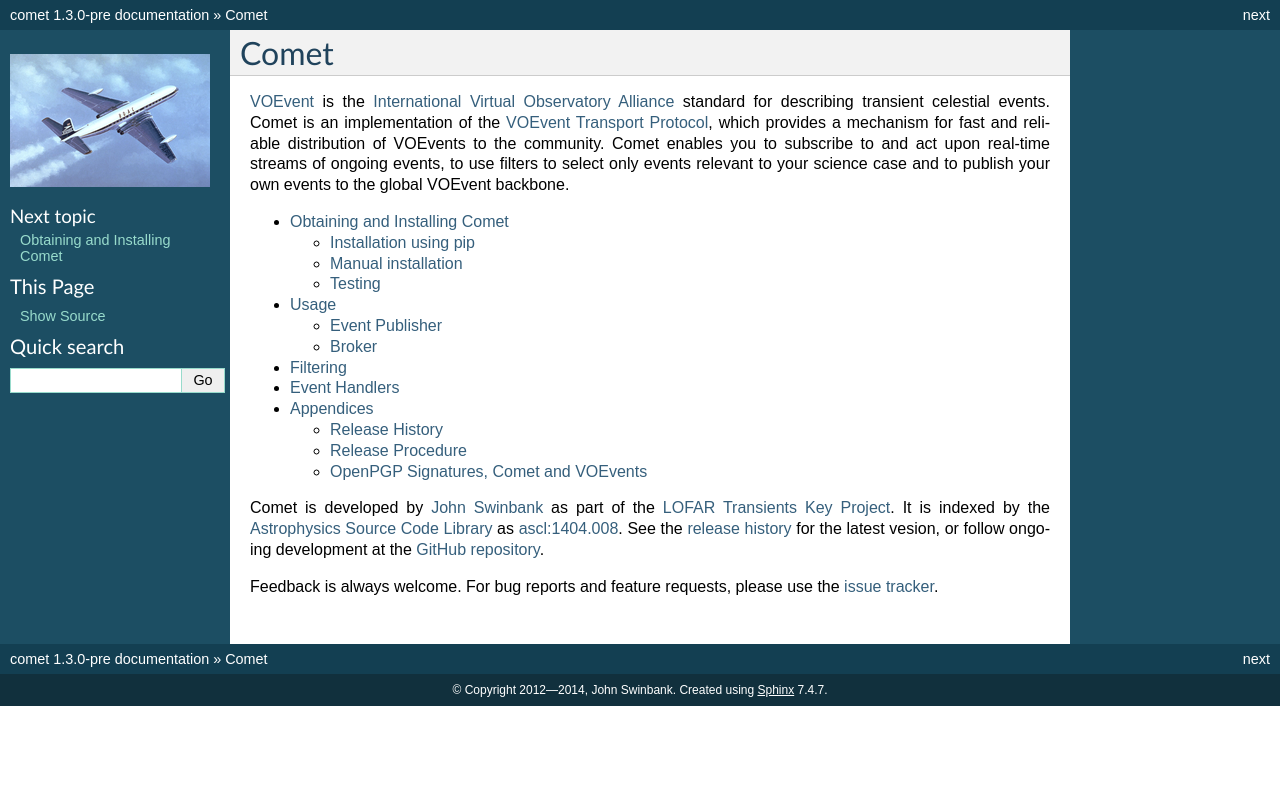
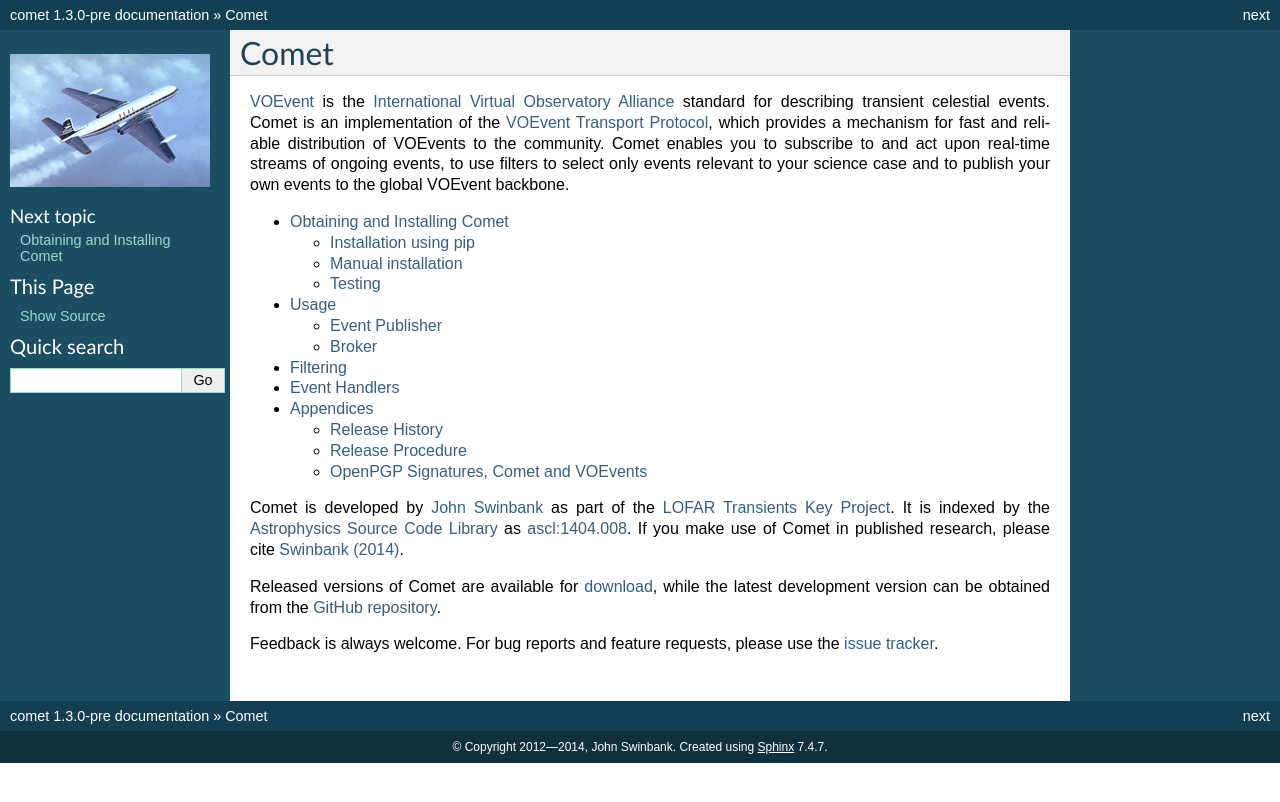
Before and after one commit to jdswinbank/Comet, a Sphinx documentation site: the page built from docs/index.rst, in a window 1280 px wide. Shown: the top 802 px of the page. Built offline with Sphinx 7.4.7, drawn with Linux system fonts in a browser that asks for light colours.

Commit message:
Ask for citation when appropriate

```diff
--- a/README.rst
+++ b/README.rst
@@ -41,4 +41,7 @@ Comet is developed by `John Swinbank <http://swinbank.org/>`_ as part of the
 Code Library <http://asterisk.apod.com/wp/>`_ as `ascl:1404.008
 <http://ascl.net/1404.008>`_.
 
+If you make use of Comet in published research, please cite `Swinbank (2014)
+<http://dx.doi.org/10.1016/j.ascom.2014.09.001>`_.
+
 Comments and corrections welcome.
--- a/docs/index.rst
+++ b/docs/index.rst
@@ -20,11 +20,15 @@ to publish your own events to the global VOEvent backbone.
    appendix/index
 
 Comet is developed by `John Swinbank <http://swinbank.org/>`_ as part of the
-`LOFAR Transients Key Project <http://www.transientskp.org/>`_.  It is indexed
+`LOFAR Transients Key Project <http://www.transientskp.org/>`_. It is indexed
 by the `Astrophysics Source Code Library <http://asterisk.apod.com/wp/>`_ as
-`ascl:1404.008 <http://ascl.net/1404.008>`_. See the :ref:`release history
-<sec-history>` for the latest vesion, or follow ongoing development at the
-`GitHub repository <https://github.com/jdswinbank/Comet>`_.
+`ascl:1404.008 <http://ascl.net/1404.008>`_. If you make use of Comet in
+published research, please cite `Swinbank (2014)
+<http://dx.doi.org/10.1016/j.ascom.2014.09.001>`_.
+
+Released versions of Comet are available for :ref:`download <sec-history>`,
+while the latest development version can be obtained from the `GitHub
+repository <https://github.com/jdswinbank/Comet>`_.
 
 Feedback is always welcome. For bug reports and feature requests, please use
 the `issue tracker <https://github.com/jdswinbank/Comet/issues>`_.
```
